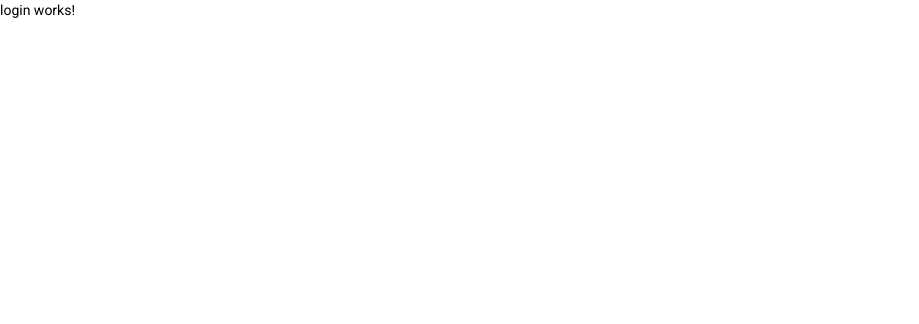
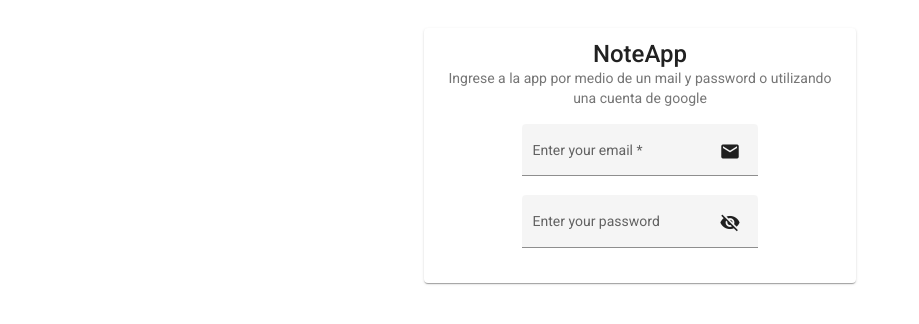
Before and after one commit to macunab/NoteApp, an Angular app: page /login in a window 1280 px wide. Shown: the top 324 px of the page, without its empty margins (0-919 px from the left). Built offline with nearby package versions, Linux system fonts and the light colour scheme.

Commit message:
login template

```diff
--- a/src/app/app.module.ts
+++ b/src/app/app.module.ts
@@ -4,7 +4,6 @@ import { BrowserModule } from '@angular/platform-browser';
 import { AppRoutingModule } from './app-routing.module';
 import { AppComponent } from './app.component';
 import { BrowserAnimationsModule } from '@angular/platform-browser/animations';
-import { MaterialModule } from './material/material.module';
 
 @NgModule({
   declarations: [
@@ -13,8 +12,7 @@ import { MaterialModule } from './material/material.module';
   imports: [
     BrowserModule,
     AppRoutingModule,
-    BrowserAnimationsModule,
-    MaterialModule
+    BrowserAnimationsModule
   ],
   providers: [],
   bootstrap: [AppComponent]
--- a/src/app/authentication/authentication.module.ts
+++ b/src/app/authentication/authentication.module.ts
@@ -1,8 +1,10 @@
 import { NgModule } from '@angular/core';
 import { CommonModule } from '@angular/common';
+import { ReactiveFormsModule } from '@angular/forms';
 
 import { AuthenticationRoutingModule } from './authentication-routing.module';
 import { LoginComponent } from './login/login.component';
+import { MaterialModule } from '../material/material.module';
 
 
 @NgModule({
@@ -11,7 +13,9 @@ import { LoginComponent } from './login/login.component';
   ],
   imports: [
     CommonModule,
-    AuthenticationRoutingModule
+    AuthenticationRoutingModule,
+    MaterialModule,
+    ReactiveFormsModule
   ]
 })
 export class AuthenticationModule { }
--- a/src/app/authentication/login/login.component.html
+++ b/src/app/authentication/login/login.component.html
@@ -1 +1,28 @@
-<p>login works!</p>
+<div fxLayout="row" fxLayoutAlign="center strech" class="card-note-list">
+    <mat-card class="login">
+        <mat-card-title>NoteApp</mat-card-title>
+        <mat-card-subtitle>Ingrese a la app por medio de un mail y password o utilizando una cuenta de google</mat-card-subtitle>
+        <mat-card-content>
+            <form autocomplete="off"
+                [formGroup]="loginForm"
+                (ngSubmit)="loginSubmit()">
+
+                <mat-form-field appearance="fill">
+                    <mat-label>Enter your email</mat-label>
+                    <input matInput placeholder="pat@example.com" formControlName="email" required>
+                    <button mat-icon-button matSuffix>
+                        <mat-icon>mail</mat-icon>
+                      </button>
+                </mat-form-field>
+
+                <mat-form-field appearance="fill">
+                    <mat-label>Enter your password</mat-label>
+                    <input matInput [type]="hide ? 'password' : 'text'">
+                    <button mat-icon-button matSuffix (click)="hide = !hide" [attr.aria-label]="'Hide password'" [attr.aria-pressed]="hide">
+                      <mat-icon>{{hide ? 'visibility_off' : 'visibility'}}</mat-icon>
+                    </button>
+                </mat-form-field>
+            </form>
+        </mat-card-content>
+    </mat-card>
+</div>
--- a/src/app/authentication/login/login.component.ts
+++ b/src/app/authentication/login/login.component.ts
@@ -1,4 +1,5 @@
 import { Component, OnInit } from '@angular/core';
+import { FormBuilder, FormGroup, Validators } from '@angular/forms';
 
 @Component({
   selector: 'app-login',
@@ -8,9 +9,20 @@ import { Component, OnInit } from '@angular/core';
 })
 export class LoginComponent implements OnInit {
 
-  constructor() { }
+  loginForm: FormGroup = this.fb.group({
+    email: ['', [Validators.required, Validators.email]],
+    password: ['', [Validators.required, Validators.minLength(5)]]
+  });
+
+  hide: boolean = true;
+
+  constructor( private fb: FormBuilder ) { }
 
   ngOnInit(): void {
   }
 
+  loginSubmit() {
+
+  }
+
 }
--- a/src/styles.css
+++ b/src/styles.css
@@ -31,6 +31,12 @@ body { margin: 0; font-family: Roboto, "Helvetica Neue", sans-serif; }
     flex: 1 1 auto;
   }
 
+.login {
+    max-width: 400px;
+    margin: 2em auto;
+    text-align: center;
+}
+
 @media only screen and (min-width: 1000px) {
     .card-note-list {
         margin-right: 150px;
```
